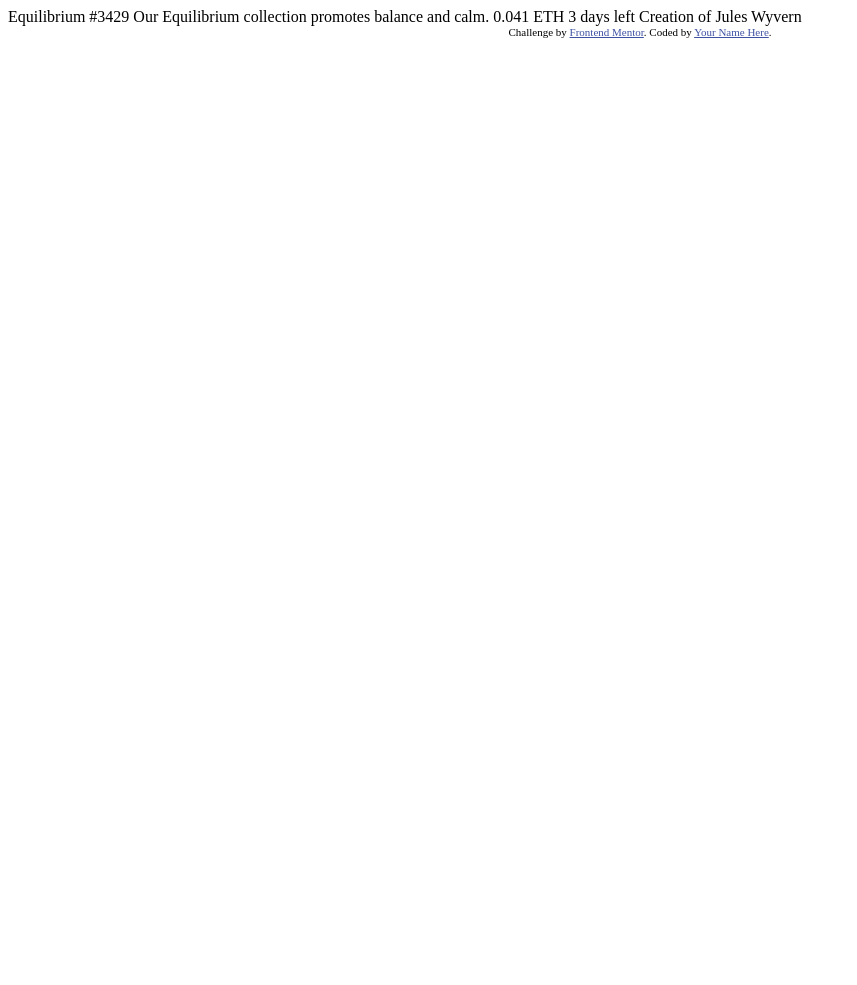
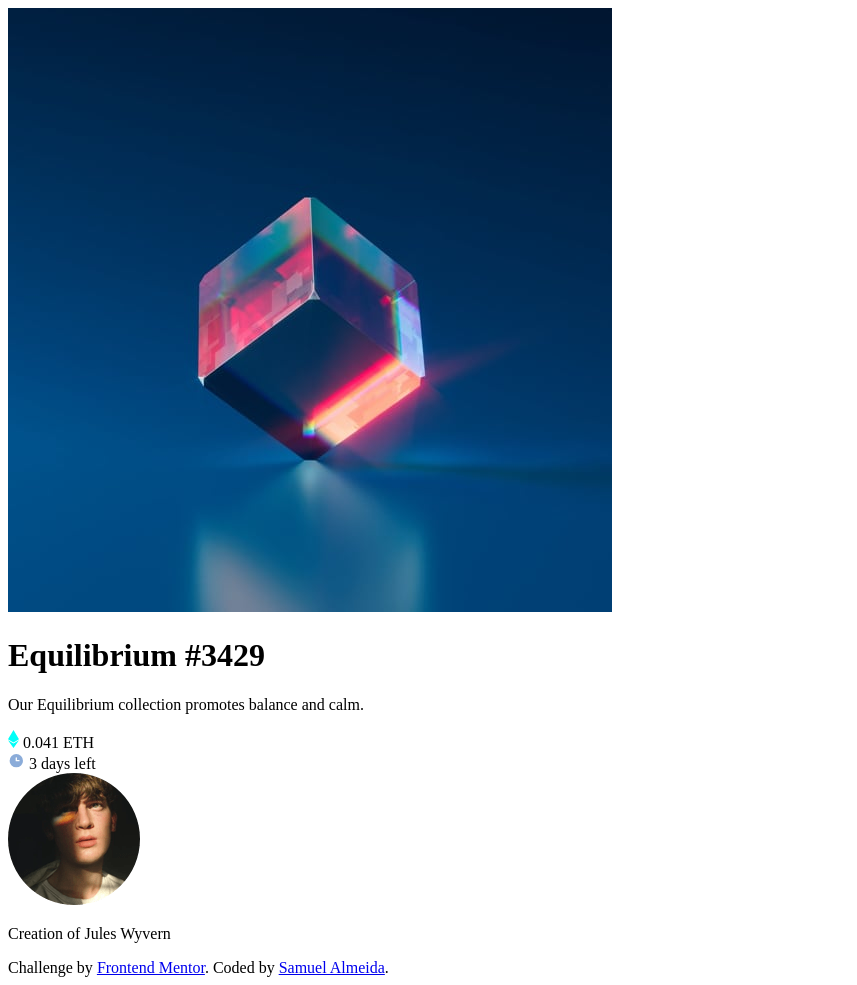
Before and after one commit to Shamuskado22/Frontend-Mentor, a plain HTML site: page nft-preview-card-component-main/index.html in a window 1280 px wide. Shown: the whole page, without its empty margins (0-857 px from the left). Before the commit the page ends 800 px from the top, so only its background shows below. Drawn offline with Linux system fonts and the light colour scheme.

Commit message:
Atualiza o componente de cartão NFT com nova estrutura HTML e estilização, incluindo detalhes do criador e informações de preço.

```diff
--- a/nft-preview-card-component-main/index.html
+++ b/nft-preview-card-component-main/index.html
@@ -1,33 +1,51 @@
 <!DOCTYPE html>
 <html lang="en">
+
 <head>
   <meta charset="UTF-8">
-  <meta name="viewport" content="width=device-width, initial-scale=1.0"> <!-- displays site properly based on user's device -->
+  <meta name="viewport" content="width=device-width, initial-scale=1.0">
+  <!-- displays site properly based on user's device -->
 
   <link rel="icon" type="image/png" sizes="32x32" href="./images/favicon-32x32.png">
 
   <title>Frontend Mentor | NFT preview card component</title>
 
-  <!-- Feel free to remove these styles or customise in your own stylesheet 👍 -->
-  <style>
-    .attribution { font-size: 11px; text-align: center; }
-    .attribution a { color: hsl(228, 45%, 44%); }
-  </style>
 </head>
+
 <body>
+  <main class="container">
+    <div class="card__image-container">
+      <img class="card__image" src="./images/image-equilibrium.jpg" alt="Equilibrium NFT preview">
+    </div>
 
-  Equilibrium #3429
+    <h1 class="card__title">Equilibrium #3429</h1>
 
-  Our Equilibrium collection promotes balance and calm.
+    <p class="card__subtitle">Our Equilibrium collection promotes balance and calm.</p>
 
-  0.041 ETH
-  3 days left
+    <div class="card__details">
+      <div class="card__price">
+        <img src="./images/icon-ethereum.svg" alt="Ethereum icon">
+        <span class="card__price-value">0.041 ETH</span>
+      </div>
+      <div class="card__time-left">
+        <img src="./images/icon-clock.svg" alt="Clock icon">
+        <span class="card__time-left-text">3 days left</span>
+      </div>
+    </div>
 
-  Creation of Jules Wyvern
+    <div class="card__creator">
+      <img class="card__creator-avatar" src="./images/image-avatar.png" alt="Avatar of Jules Wyvern">
+      <p class="card__creator-text">
+        <span class="card__creator-label">Creation of</span>
+        Jules Wyvern
+      </p>
+    </div>
+  </main>
 
-  <div class="attribution">
+  <footer class="attribution">
     Challenge by <a href="https://www.frontendmentor.io?ref=challenge" target="_blank">Frontend Mentor</a>.
-    Coded by <a href="#">Your Name Here</a>.
-  </div>
+    Coded by <a href="https://github.com/Shamuskado22" target="_blank">Samuel Almeida</a>.
+  </footer>
 </body>
+
 </html>
```
